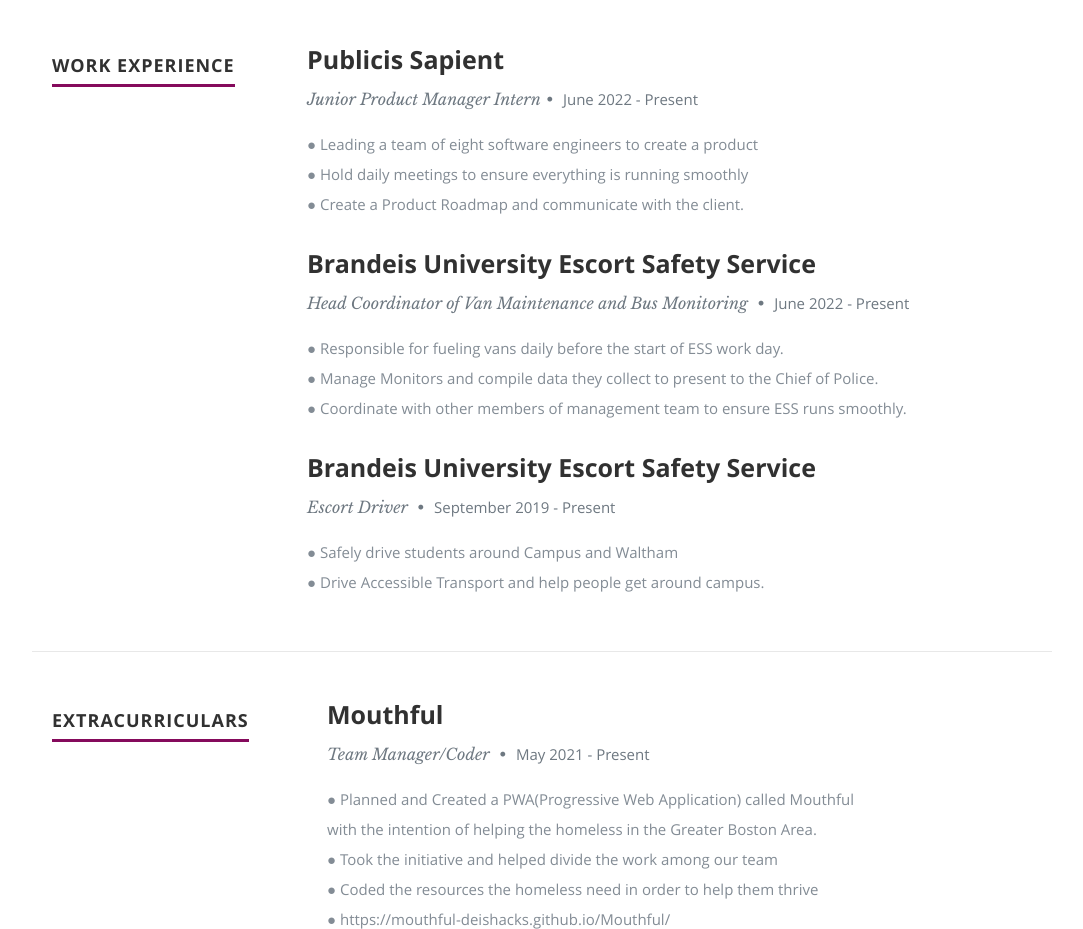
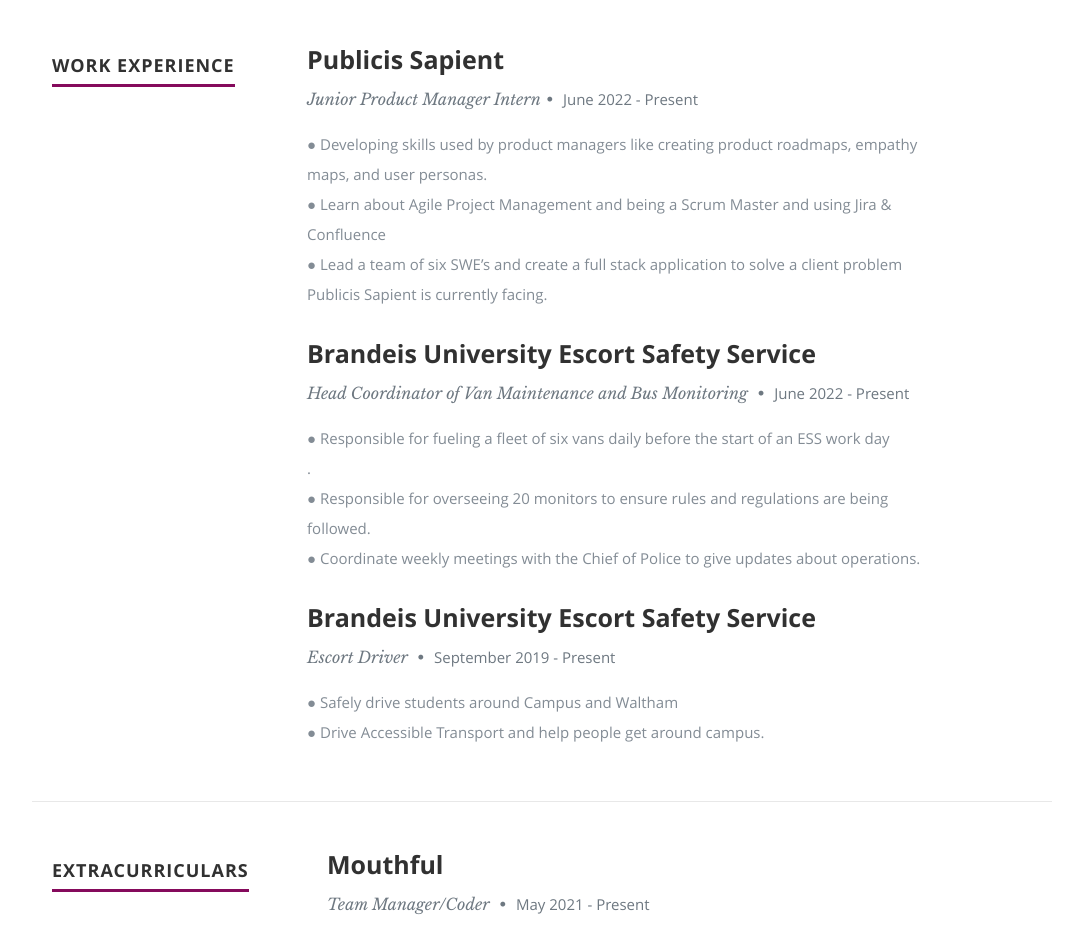
Before and after one commit to JohnLervandal/PersonalWebsite, a plain HTML site: page index.html in a window 1280 px wide. Shown: the part 1789-2718 px from the top of the page, without its empty margins (98-1181 px from the left). Drawn offline with nearby package versions, Linux system fonts and the light colour scheme.

Commit message:
Update index.html

```diff
--- a/index.html
+++ b/index.html
@@ -180,9 +180,9 @@
                   <p class="info">Junior Product Manager Intern<span>&bull;</span> <em class="date">June 2022 - Present</em></p>
 
                   <p>
-                     ● Leading a team of eight software engineers to create a product<br>
-                     ● Hold daily meetings to ensure everything is running smoothly<br>
-                     ● Create a Product Roadmap and communicate with the client.
+                     ● Developing skills used by product managers like creating product roadmaps, empathy maps, and user personas.<br>
+                     ● Learn about Agile Project Management and being a Scrum Master and using Jira & Confluence<br>
+                     ● Lead a team of six SWE’s and create a full stack application to solve a client problem Publicis Sapient is currently facing.
                   </p>
 
                </div>
@@ -193,9 +193,9 @@
                   <p class="info"> Head Coordinator of Van Maintenance and Bus Monitoring <span>&bull;</span> <em class="date">June 2022 - Present</em></p>
 
                   <p>
-                     ● Responsible for fueling vans daily before the start of ESS work day.<br>
-                     ● Manage Monitors and compile data they collect to present to the Chief of Police.<br>
-                     ● Coordinate with other members of management team to ensure ESS runs smoothly.
+                     ● Responsible for fueling a fleet of six vans daily before the start of an ESS work day<br>                     .<br>
+                     ● Responsible for overseeing 20 monitors to ensure rules and regulations are being followed.<br>
+                     ● Coordinate weekly meetings with the Chief of Police to give updates about operations.
                   </p>
 
                </div>
```
